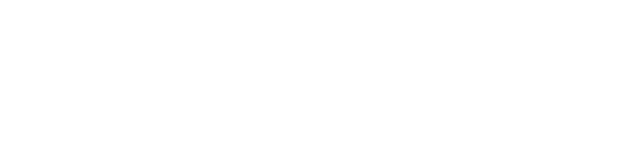
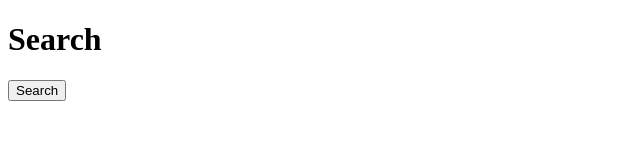
Before and after one commit to anu-maxmin/foodmate, a plain HTML site: page pages/search.html in a window 1280 px wide. Shown: the whole page, without its empty margins (0-640 px from the left). Drawn offline with Linux system fonts and the light colour scheme.

Commit message:
Added users

```diff
--- a/pages/search.html
+++ b/pages/search.html
@@ -6,6 +6,7 @@
     <title>Search</title>
 </head>
 <body>
-
+    <h1>Search</h1>
+    <button>Search</button>
 </body>
 </html>
```
Also changed, not shown: users/anagha.txt (added).
